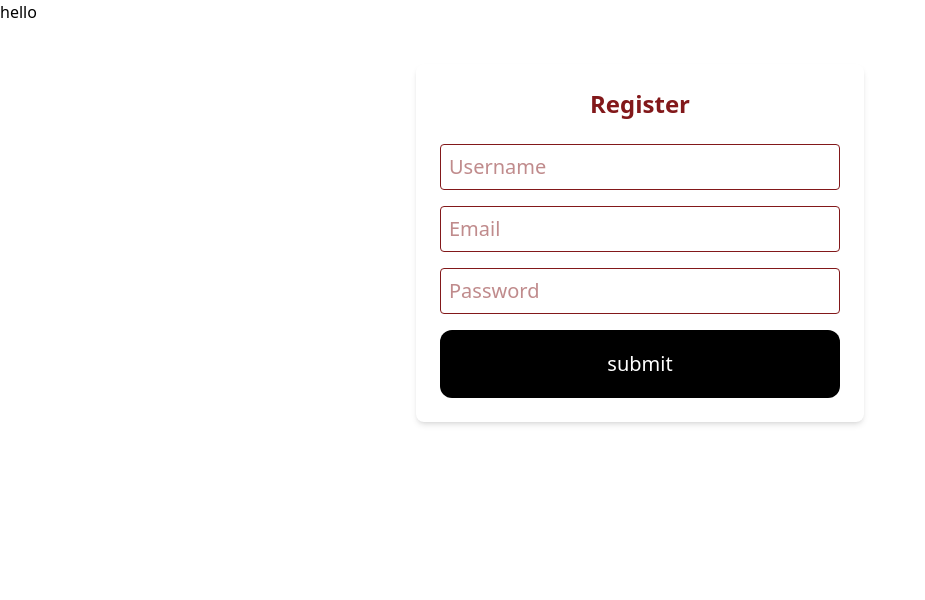
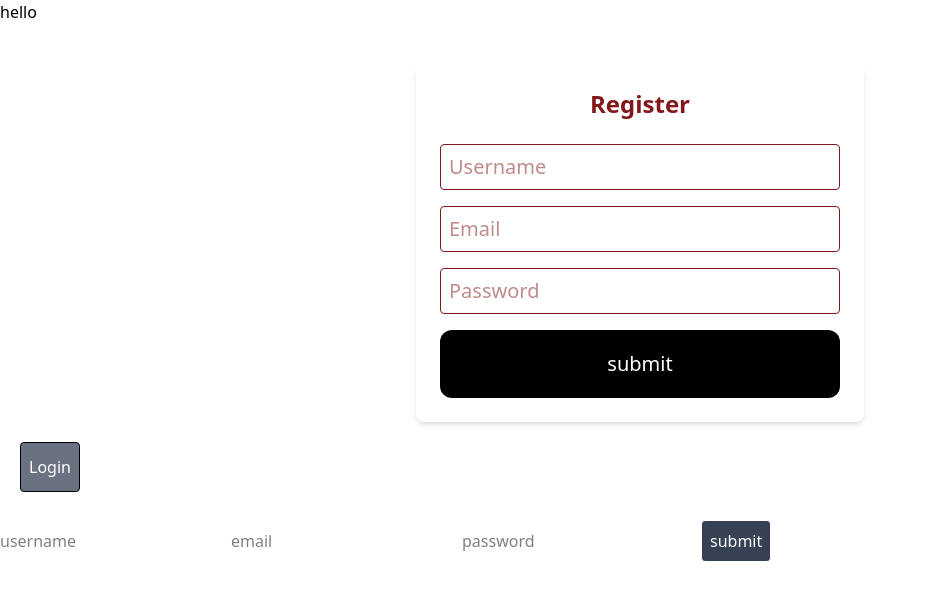
Before and after one commit to Tush-tec/Task_manager, a React (Vite) app in the folder frontend/: page /login in a window 1280 px wide. Shown: the top 600 px of the page, without its empty margins (0-925 px from the left). Built offline with nearby package versions, Linux system fonts and the light colour scheme.

Commit message:
Refactor worker authentication routes and enhance error handling in login and registration processes

```diff
--- a/frontend/src/App.jsx
+++ b/frontend/src/App.jsx
@@ -1,5 +1,7 @@
 import React from 'react'
 import Register from './pages/Register'
+import { Link, Route, Routes } from 'react-router-dom'
+import Login from './pages/Login'
 
 const App = () => {
   return (
@@ -10,7 +12,20 @@ const App = () => {
       </div>
     </div>
 
+
+    <div>
+      <button className='px-2 py-3 m-5 bg-gray-500 border rounded'>
+        <Link to="/login" className="text-white">Login</Link>
+      </button>
+    </div>
+
+    <Routes>
+      <Route path='/login' element={<Login/>}/>
+    </Routes>
+
+
     </>
+
   )
 }
 
--- a/frontend/src/api/api.js
+++ b/frontend/src/api/api.js
@@ -41,8 +41,8 @@ const registerWorker = (data) => {
     return apiClient.post(`/user/register-worker`, data)
 }
 
-const loginWorker = () => {
-    return apiClient.post(`/user/login`)
+const loginWorker = (data) => {
+    return apiClient.post(`/user/login-worker`, data)
 }
 
 
--- a/frontend/src/context/AuthContext.jsx
+++ b/frontend/src/context/AuthContext.jsx
@@ -15,7 +15,7 @@
             }
         )
 
-        const useAuth = () => {
+        const   useAuth = () => {
             return useContext(AuthContext)
         }
 
@@ -41,7 +41,7 @@
                         navigate("/login")
                     },
                     (error) =>{
-                        setError(error || error.message)
+                        setError(error )
                         setIsloading(false)
                     }
                 )
@@ -49,42 +49,43 @@
 
 
 
-            const login =async () => {
+            const login = async (data) => {
                 setIsloading(true)
 
-
-                await requestHandler (
-                    async () =>  loginWorker(),
+                await requestHandler(
+                    async () => loginWorker(data),
                     setIsloading,
-                    (res) =>{
+                    (res) => {
                         alert("Login Success")
 
-                        const { loginUser ,accessToken, refreshToken} = res.data
+                        const { data } = res;
+                        const { worker, accessToken, refreshToken } = data;
 
-                        if(loginUser && accessToken){
-                            setUser(loginUser)
-                            setToken(accessToken)
-                            setIsAuthenticate(true)
+                        if (worker && accessToken) {
+                          setUser(worker);
+                          setToken(accessToken);
+                          setIsAuthenticate(true);
 
+                          localStorage.setItem("user", JSON.stringify(worker));
+                          localStorage.setItem("token", accessToken);
+                          localStorage.setItem("refreshToken", refreshToken);
 
-                            localStorage.setItem("user", JSON.stringify(loginUser))
-                            localStorage.setItem('token', accessToken)
-                            localStorage.setItem("refreshToken", refreshToken)
+                          navigate("/");
+                        } else {
+                          alert("Invalid Credentials");
+                          console.error("Worker or token missing in response.");
+                        }
 
-                            navigate('/')
-                        } else {
-                            alert("Invalid Credentials")
-                            console.error(error || error.message);
-
-                        }
                     },
                     (error) => {
-                        console.error("Login error:", error);
-                        setError(error);
-                        setIsloading(false);
+                        console.error("Login error:", error)
+                        setError(error)
+                        setIsloading(false)
                     }
                 )
             }
+
+
 
 
             const logout =async () => {
@@ -103,8 +104,8 @@
                         navigate(login)
                     },
                     (error) =>{
-                        console.log(error || error.message);
-                        setError(error || error.message)
+                        console.log(error);
+                        setError(error)
 
                     }
                 )
@@ -112,25 +113,24 @@
             }
 
 
-            useEffect(()=>{
-
+            useEffect(() => {
                 const token = localStorage.getItem("token")
                 const storedUser = localStorage.getItem("user")
 
                 if (token && storedUser) {
                     try {
-                    const parsedUser = JSON.parse(storedUser)
+                        const parsedUser = JSON.parse(storedUser) // ✅ Fix
                         setUser(parsedUser)
                         setToken(token)
                         setIsAuthenticate(true)
                     } catch (e) {
-                    console.error("Failed to parse user:", e)
+                        console.error("Failed to parse user from localStorage:", e)
                     }
                 } else {
                     console.warn("Token not found or invalid user")
                 }
+            }, [])
 
-            },[])
 
             return (
                 <AuthContext.Provider value={
--- a/frontend/src/pages/Login.jsx
+++ b/frontend/src/pages/Login.jsx
@@ -0,0 +1,68 @@
+import React, { useState } from 'react'
+import { useAuth } from '../context/AuthContext'
+
+
+const Login = () => {
+
+    const {login, error} = useAuth()
+
+    const [loginData, setLoginData] = useState({
+        username: "",
+        email : "",
+        password :""
+    })
+
+    const handleInputField = (e) => {
+        const {name, value} = e.target
+        setLoginData((prev) => ({ ...prev, [name]: value }));
+
+
+
+    }
+
+    const handleOnSubmit = async (e) =>{
+        e.preventDefault()
+
+        await login(loginData)
+    }
+
+  return (
+    <>
+    {error && <div style={{color: 'red'}}>{error}</div>}
+    <form onSubmit={handleOnSubmit}>
+    <input
+    type="text"
+    placeholder='username'
+    name ="username"
+    value={loginData.username}
+    onChange={handleInputField}
+
+    />
+
+    <input type="email"
+    placeholder='email'
+    name='email'
+    value={loginData.email}
+    onChange={handleInputField}
+
+    />
+    <input type="password"
+    placeholder='password'
+    name="password"
+    value={loginData.password}
+    onChange={handleInputField}
+
+    />
+     <button type="submit" className='p-2 m-2  text-white rounded  border bg-gray-700' >
+        submit
+    </button>
+
+    </form>
+
+
+
+    </>
+  )
+}
+
+export default Login
```
Also changed, not shown: 2 other files (tests, documents, lock files or other folders). Lines whose indentation alone changed are shown as unchanged.
